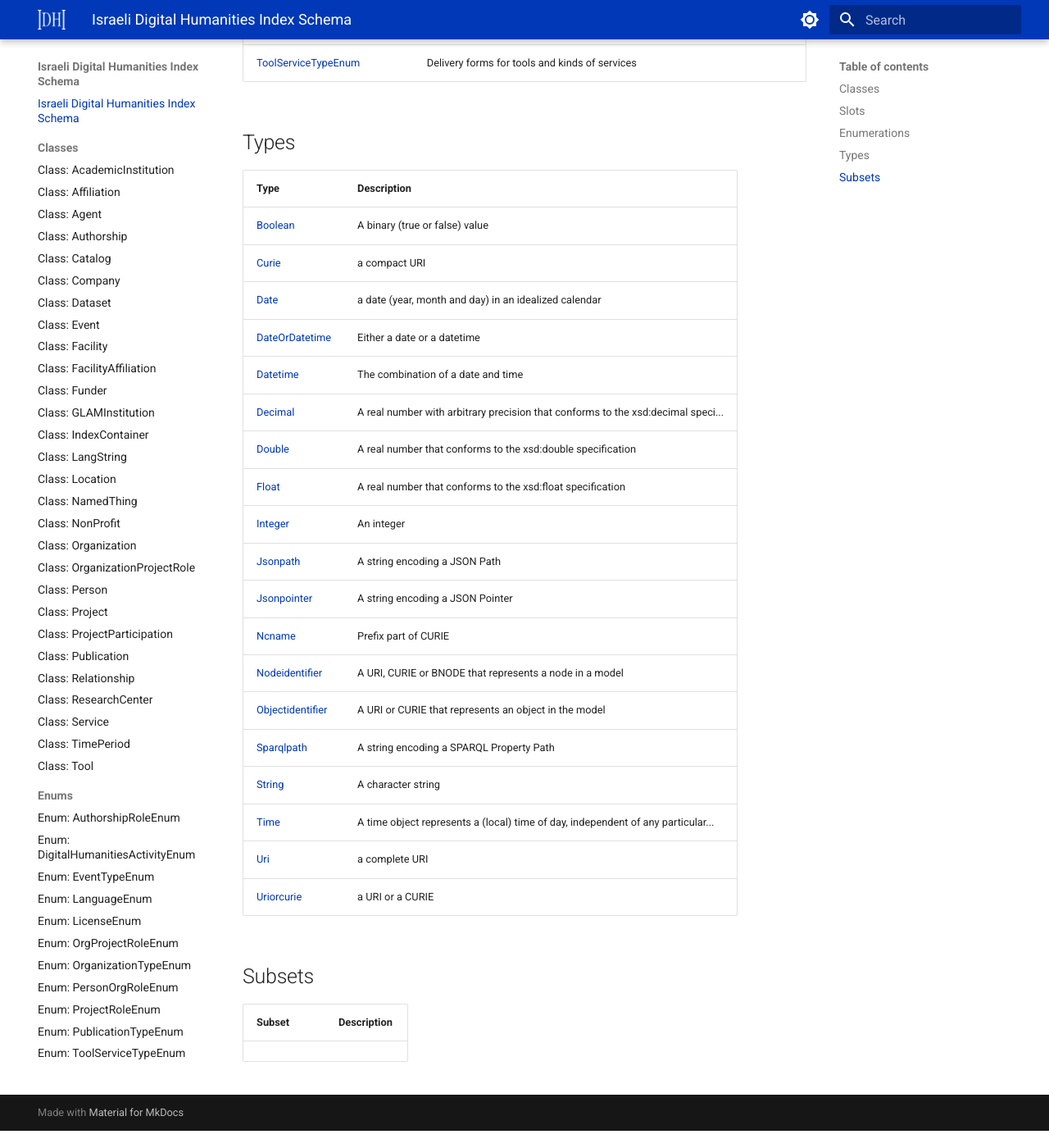
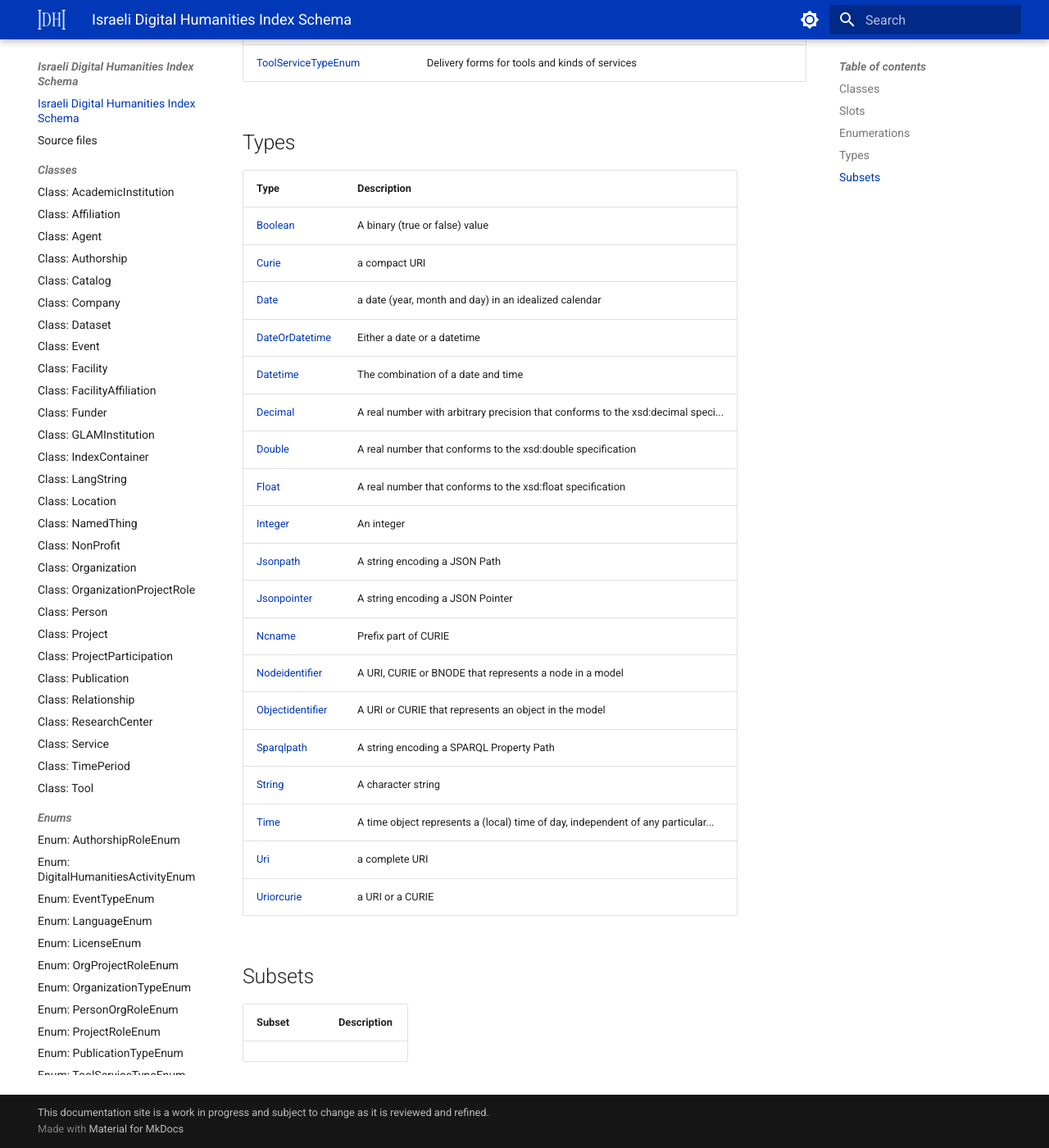
Before and after one commit to DARIAH-IL/idhi-manifests, an MkDocs documentation site: the page built from docs/index.md, in a window 1280 px wide and 1400 px high, scrolled down 6395 px. Shown: the whole window at 82% size. Built offline with MkDocs 1.6.1 and Material for MkDocs 9.7.7, drawn with Linux system fonts in a browser that asks for light colours; before the commit the page ends 7774 px from its top, so only the background shows below that.

Commit message:
More docs

```diff
--- a/docs/stylesheets/extra.css
+++ b/docs/stylesheets/extra.css
@@ -4,8 +4,12 @@
     --md-primary-fg-color--dark: #002a8a;
 }
 
+.md-nav__title, .md-nav__item--section > .md-nav__link[for] {
+    font-style: italic;
+}
+
 [data-md-color-scheme="slate"] {
-    --md-default-bg-color: #00050c;
+    --md-typeset-a-color: #a3b2ff;
 }
 
 .md-logo {
--- a/mkdocs.yml
+++ b/mkdocs.yml
@@ -1,4 +1,5 @@
 site_name: Israeli Digital Humanities Index Schema
+copyright: This documentation site is a work in progress and subject to change as it is reviewed and refined.
 docs_dir: docs
 site_dir: build/docs-site
 theme:
@@ -30,6 +31,11 @@
   - admonition
   - tables
   - md_in_html
+  - pymdownx.snippets:
+      base_path:
+        - .
+        - gen
+      check_paths: true
   - pymdownx.superfences:
       custom_fences:
         - name: mermaid
```
Also changed, not shown: README.md (+3 -1 lines), docs/source-files.md (added, +12 -0 lines), docs/source-files/json-schema.md (added, +5 -0 lines), docs/source-files/linkml.md (added, +5 -0 lines), docs/source-files/owl.md (added, +5 -0 lines), docs/source-files/typescript.md (added, +5 -0 lines), docs/favicon.png, 1 other file.
